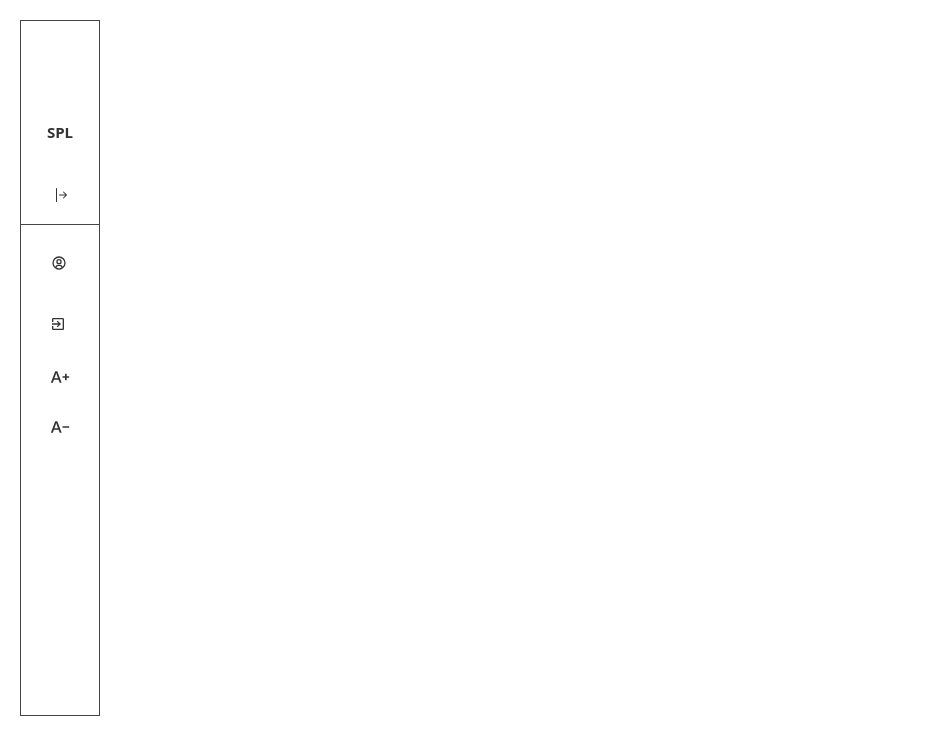
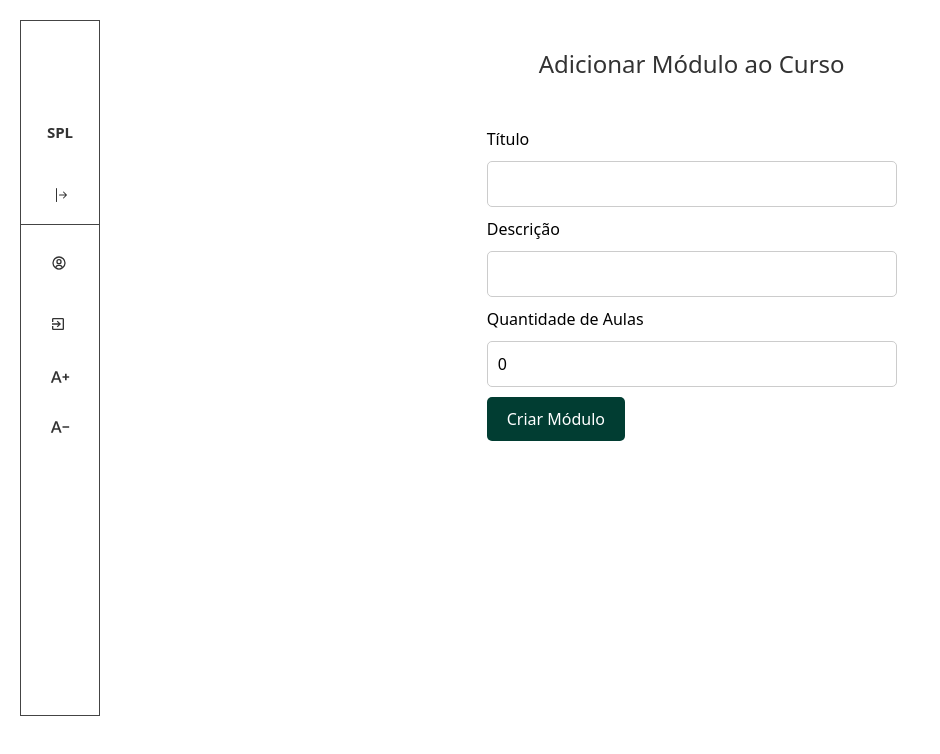
Before and after one commit to Cilentoo/Sistema-CursosOnline-Front, a React (Vite) app: page /create-modules/1 in a window 1280 px wide. Before the commit this address had no page. Shown: the top 754 px of the page, without its empty margins (0-940 px from the left). Built offline with nearby package versions, Linux system fonts and the light colour scheme.

Commit message:
EDIÇÃO, MODULOS

```diff
--- /dev/null
+++ b/src/pages/CreateModules/index.jsx
@@ -0,0 +1,72 @@
+import React, { useState, useEffect } from "react";
+import { useNavigate, useParams } from "react-router-dom";
+import { toast } from "react-toastify";
+import apiService from "../../api/api";
+import { Container, Header, Input, Button } from "./style";
+
+export default function CreateModule() {
+  const { courseId } = useParams();
+  const [moduleData, setModuleData] = useState({
+    title: "",
+    description: "",
+    lessonCount: 0,
+  });
+  const navigate = useNavigate();
+
+  const handleCreateModule = async (e) => {
+    e.preventDefault();
+    try {
+      const response = await apiService.createModule({
+        ...moduleData,
+        courseId,
+      });
+      toast.success("Módulo criado com sucesso!");
+      navigate(`/homeInstructor`);
+    } catch (error) {
+      toast.error("Erro ao criar módulo.");
+      console.error("Erro ao criar módulo:", error);
+    }
+  };
+
+  return (
+    <Container>
+      <Header>
+        <h1>Adicionar Módulo ao Curso</h1>
+      </Header>
+
+      <form onSubmit={handleCreateModule}>
+        <div>
+          <label>Título</label>
+          <Input
+            type="text"
+            value={moduleData.title}
+            onChange={(e) => setModuleData({ ...moduleData, title: e.target.value })}
+            required
+          />
+        </div>
+
+        <div>
+          <label>Descrição</label>
+          <Input
+            type="text"
+            value={moduleData.description}
+            onChange={(e) => setModuleData({ ...moduleData, description: e.target.value })}
+            required
+          />
+        </div>
+
+        <div>
+          <label>Quantidade de Aulas</label>
+          <Input
+            type="number"
+            value={moduleData.lessonCount}
+            onChange={(e) => setModuleData({ ...moduleData, lessonCount: e.target.value })}
+            required
+          />
+        </div>
+
+        <Button type="submit">Criar Módulo</Button>
+      </form>
+    </Container>
+  );
+}
--- /dev/null
+++ b/src/pages/CreateModules/style.jsx
@@ -0,0 +1,52 @@
+import styled from "styled-components";
+
+
+export const Container = styled.div`
+  display: flex;
+  flex-direction: column;
+  align-items: center;
+  padding: 20px;
+  max-width: 800px;
+  margin: 0 auto;
+`;
+
+export const Header = styled.div`
+  margin-bottom: 30px;
+  h1 {
+    font-size: 24px;
+    color: #333;
+  }
+`;
+
+export const Input = styled.input`
+  padding: 10px;
+  margin: 10px 0;
+  width: 100%;
+  max-width: 600px;
+  border: 1px solid #ccc;
+  border-radius: 5px;
+  font-size: 16px;
+  box-sizing: border-box;
+`;
+
+export const Button = styled.button`
+  background-color: #013d32;
+  color: #fff;
+  border: none;
+  padding: 10px 20px;
+  border-radius: 5px;
+  font-size: 16px;
+  cursor: pointer;
+
+  &:hover {
+    background-color: #015f49;
+  }
+`;
+
+export const ButtonBack = styled(Button)`
+  background-color: #333;
+  margin-top: 20px;
+  &:hover {
+    background-color: #999;
+  }
+`;
--- a/src/pages/EditCourse/index.jsx
+++ b/src/pages/EditCourse/index.jsx
@@ -2,7 +2,7 @@ import React, { useState, useEffect } from "react";
 import { useNavigate, useParams } from "react-router-dom";
 import { toast } from "react-toastify";
 import apiService from "../../api/api";
-import { Container, Header, Input, Button, ImagePreview } from "./style";
+import { Container, Header, Input, Button, ImagePreview, ButtonExpand, ModulePanel, ModuleItem, ButtonDeleteModule } from "./style";
 import jwt_decode from "jwt-decode";
 import { ButtonBack } from "./style";
 
@@ -13,18 +13,22 @@ export default function EditCourse() {
     description: "",
     coverImage: "",
   });
+  const [modules, setModules] = useState([]);
   const [loading, setLoading] = useState(true);
   const [image, setImage] = useState(null);
   const [preview, setPreview] = useState(null);
+  const [expanded, setExpanded] = useState(false);
   const navigate = useNavigate();
 
   useEffect(() => {
     const fetchCourse = async () => {
       try {
         const response = await apiService.getCourseById(courseId);
+        const modulesResponse = await apiService.getModulesByCourse(courseId);
         setCourse(response.data);
         setImage(response.data.coverImage);
         setPreview(response.data.coverImage);
+        setModules(modulesResponse.data);
       } catch (error) {
         toast.error("Erro ao carregar curso.");
       } finally {
@@ -34,10 +38,8 @@ export default function EditCourse() {
     fetchCourse();
   }, [courseId]);
 
-
   const handleUpdate = async (e) => {
     e.preventDefault();
-
 
     const formData = new FormData();
     formData.append("id", courseId);
@@ -60,7 +62,6 @@ export default function EditCourse() {
       };
       reader.readAsDataURL(image);
     } else {
-
       formData.append("coverImage", image);
       await submitCourseUpdate(formData);
     }
@@ -76,12 +77,21 @@ export default function EditCourse() {
         },
       };
 
-
       await apiService.updateCourse(courseId, formData);
       toast.success("Curso atualizado com sucesso!");
       window.location.href = "/homeInstructor";
     } catch (error) {
       toast.error(error.response?.data?.message || "Erro ao atualizar curso.");
+    }
+  };
+
+  const handleDeleteModule = async (moduleId) => {
+    try {
+      await apiService.deleteModule(moduleId);
+      setModules(modules.filter((module) => module.id !== moduleId));
+      toast.success("Módulo excluído com sucesso!");
+    } catch (error) {
+      toast.error("Erro ao excluir módulo.");
     }
   };
 
@@ -93,6 +103,27 @@ export default function EditCourse() {
       reader.onloadend = () => setPreview(reader.result);
       reader.readAsDataURL(file);
     }
+  };
+
+  const handleModuleChange = (e, moduleId) => {
+    const { name, value } = e.target;
+    setModules(modules.map((module) =>
+      module.id === moduleId ? { ...module, [name]: value } : module
+    ));
+  };
+
+  const handleModuleSave = async (moduleId) => {
+    const moduleToUpdate = modules.find(module => module.id === moduleId);
+    try {
+      await apiService.updateModule(moduleId, moduleToUpdate);
+      toast.success("Módulo atualizado com sucesso!");
+    } catch (error) {
+      toast.error("Erro ao atualizar módulo.");
+    }
+  };
+
+  const toggleExpand = () => {
+    setExpanded((prevState) => !prevState);
   };
 
   if (loading) {
@@ -107,7 +138,7 @@ export default function EditCourse() {
 
       <form onSubmit={handleUpdate}>
         <div>
-          <label>Título Atual</label>
+          <label>Título</label>
           <Input
             type="text"
             value={course.title}
@@ -117,7 +148,7 @@ export default function EditCourse() {
         </div>
 
         <div>
-          <label>Descrição Atual</label>
+          <label>Descrição</label>
           <Input
             type="text"
             value={course.description}
@@ -135,7 +166,71 @@ export default function EditCourse() {
             </ImagePreview>
           )}
         </div>
-        <div style={{ display: 'flex', justifyContent: 'space-between' }}>
+        <ButtonExpand
+          onClick={(e) => {
+          e.preventDefault();
+          toggleExpand();
+        }}
+        >
+          {expanded ? "Ocultar Módulos" : "Mostrar Módulos"}
+        </ButtonExpand>
+
+        {expanded && (
+          <ModulePanel>
+            {modules.length > 0 ? (
+              modules.map((module) => (
+                <ModuleItem key={module.id}>
+                  <div>
+                    <label>Título do Módulo</label>
+                    <Input
+                      type="text"
+                      name="title"
+                      value={module.title}
+                      onChange={(e) => handleModuleChange(e, module.id)}
+                    />
+                  </div>
+
+                  <div>
+                    <label>Descrição do Módulo</label>
+                    <Input
+                      type="text"
+                      name="description"
+                      value={module.description}
+                      onChange={(e) => handleModuleChange(e, module.id)}
+                    />
+                  </div>
+
+                  <div>
+                    <label>Contagem de Aulas</label>
+                    <Input
+                      type="number"
+                      name="lessonCount"
+                      value={module.lessonCount}
+                      onChange={(e) => handleModuleChange(e, module.id)}
+                    />
+                  </div>
+
+                  <div style={{ display: "flex", gap: "10px" }}>
+                    <Button onClick={() => handleModuleSave(module.id)}>
+                      Salvar Módulo
+                    </Button>
+                    <ButtonDeleteModule
+                        type="button"
+                        onClick={() => handleDeleteModule(module.id)}
+                        style={{ backgroundColor: "#f44336" }}
+                    >
+                      Excluir Módulo
+                    </ButtonDeleteModule>
+                  </div>
+                </ModuleItem>
+              ))
+            ) : (
+              <p>Este curso não tem módulos ainda.</p>
+            )}
+          </ModulePanel>
+        )}
+
+        <div style={{ display: "flex", justifyContent: "space-between" }}>
           <Button type="submit">Atualizar Curso</Button>
           <ButtonBack onClick={() => navigate(-1)}>Voltar</ButtonBack>
         </div>
--- a/src/pages/EditCourse/style.jsx
+++ b/src/pages/EditCourse/style.jsx
@@ -91,3 +91,53 @@ export const ImagePreview = styled.div`
     object-fit: cover;
   }
 `;
+
+
+export const ButtonExpand = styled.button`
+  background-color: #013d32;
+  color: white;
+  border: none;
+  padding: 10px 20px;
+  cursor: pointer;
+  margin-top: 20px;
+  border-radius: 4px;
+
+    &hover{
+      background-color: #03A688;
+    }
+`;
+
+export const ModulePanel = styled.div`
+  margin-top: 20px;
+  padding: 10px;
+  background-color: #f8f8f8;
+  border-radius: 4px;
+`;
+
+export const ModuleItem = styled.div`
+  padding: 10px;
+  margin-bottom: 10px;
+  background-color: #fff;
+  border: 1px solid #ddd;
+  border-radius: 4px;
+`;
+
+export const ButtonSave = styled.button`
+  background-color: #013d32;
+  color: white;
+  border: none;
+  padding: 10px 20px;
+  cursor: pointer;
+  border-radius: 4px;
+  margin-top: 10px;
+`;
+
+export const ButtonDeleteModule = styled.button`
+  background-color: #013d32;
+  color: white;
+  border: none;
+  padding: 10px 20px;
+  cursor: pointer;
+  border-radius: 4px;
+  margin-top: 10px;
+`;
--- a/src/pages/HomeInstructor/index.jsx
+++ b/src/pages/HomeInstructor/index.jsx
@@ -52,9 +52,13 @@ export default function HomeInstructor() {
 
   const handleDelete = async (id) => {
     try {
+      const modules = await apiService.getModulesByCourse(id);
+      for (const module of modules.data) {
+        await apiService.deleteModule(module.id);
+      }
       await apiService.deleteCourse(id);
       setCourses(courses.filter((course) => course.id !== id));
-      toast.success("Curso excluído com sucesso!");
+      toast.success("Curso e seus módulos excluídos com sucesso!");
     } catch (error) {
       toast.error("Erro ao excluir curso.");
     }
@@ -93,6 +97,11 @@ export default function HomeInstructor() {
                 <TitleCourse>{course.title}</TitleCourse>
                 <DescriptionCourse>{course.description}</DescriptionCourse>
                 <div>
+                  <Button
+                    onClick={() => window.location.href = `create-modules/${course.id}`}
+                  >
+                    Adicionar Módulos
+                  </Button>
                   <ButtonEdit
                     onClick={() => window.location.href = `/edit-course/${course.id}`}
                   >
--- a/src/routes/AppRoutes.jsx
+++ b/src/routes/AppRoutes.jsx
@@ -5,6 +5,7 @@ import Register from "../pages/Register";
 import CreateCourse from "../pages/CreateCourse";
 import EditCourse from "../pages/EditCourse";
 import Sidebar from "../components/SideBar/Sidebar";
+import CreateModules from "../pages/CreateModules";
 
 
 export default function AppRoutes() {
@@ -22,6 +23,7 @@ export default function AppRoutes() {
             <Route path="/login" element={<Login />} />
             <Route path="/homeInstructor" element={<HomeInstructor />} />
             <Route path="/create-course" element={<CreateCourse />} />
+            <Route path="/create-modules/:courseId" element={<CreateModules />} />
             <Route path="/edit-course/:courseId" element={<EditCourse />} />
           </Routes>
         </div>
```
Lines whose indentation alone changed are shown as unchanged.
